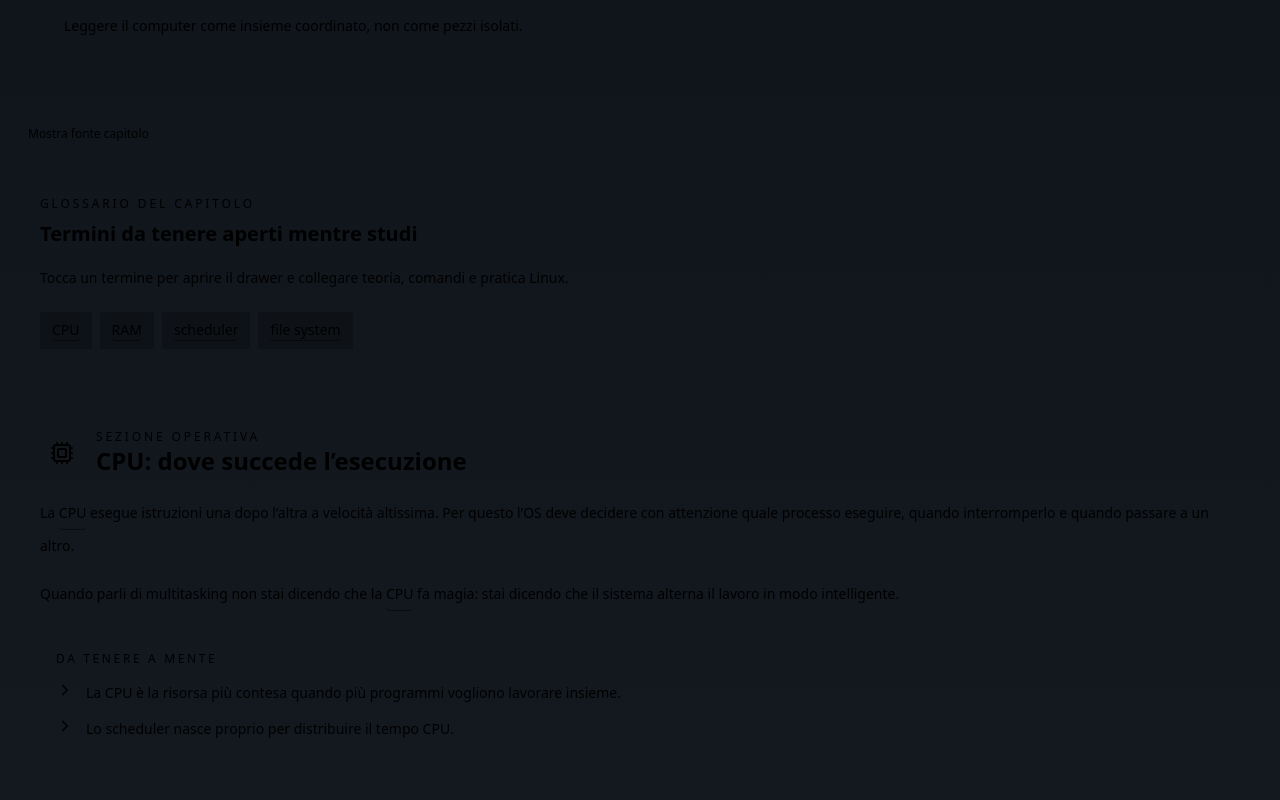
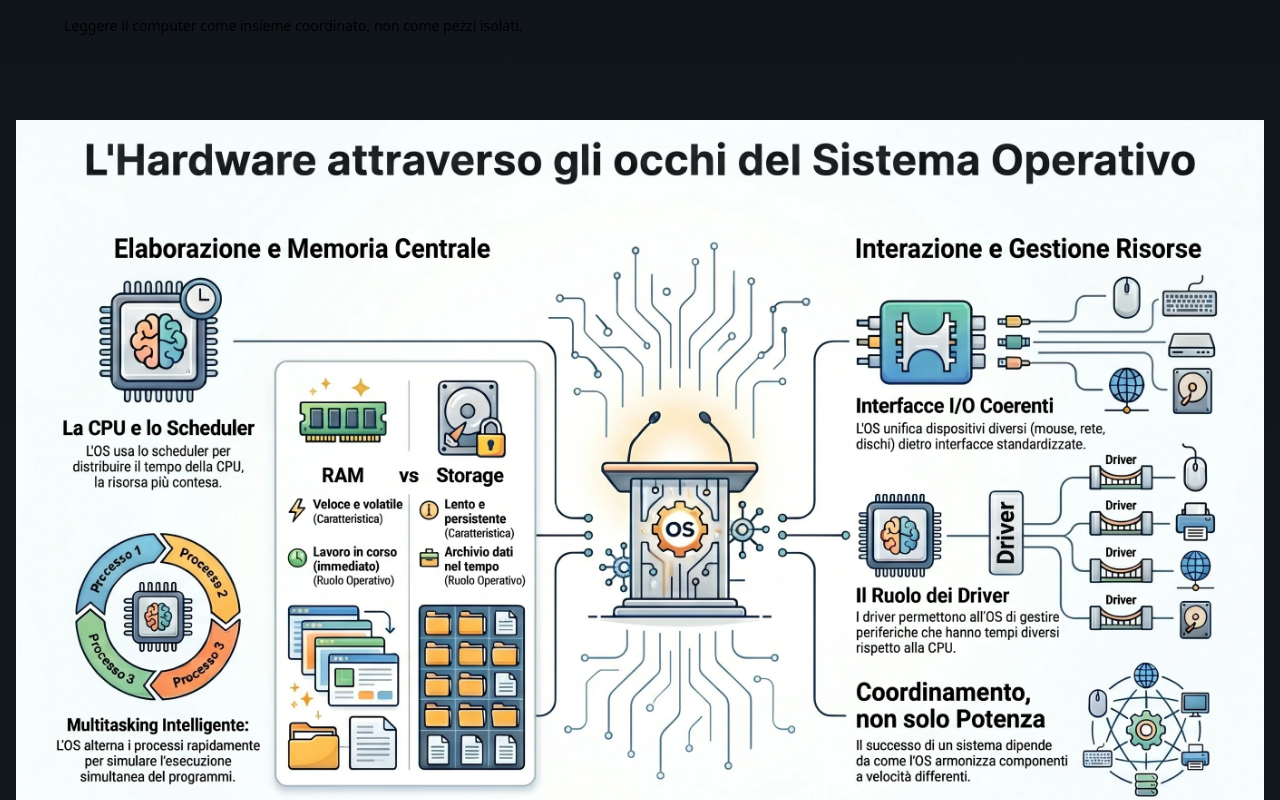
Before and after one commit to MT-Showcases/operating-systems-showcase, a Next.js app: page /chapters/hardware-cpu in a window 1280 px wide. Shown: the part 820-1620 px from the top of the page. Built offline with nearby package versions, Linux system fonts and the light colour scheme.

Commit message:
feat: add chapter 2 infographic (hardware-cpu) — WebP 297KB, media slot ready

```diff
--- a/data/chapters/index.ts
+++ b/data/chapters/index.ts
@@ -180,6 +180,15 @@ export const chapters: Chapter[] = [
       },
     ],
     glossary: ['cpu', 'ram', 'file-system', 'scheduler'],
+    media: [
+      {
+        type: 'infographic',
+        title: 'Infografica Capitolo 2',
+        description: 'Sintesi visiva: architettura del computer, CPU, RAM, storage e I/O.',
+        placeholderPath: 'media/ch02-hardware-cpu/infographic.webp',
+        notes: 'ready',
+      },
+    ],
   },
   {
     id: 3,
```
Also changed, not shown: public/media/ch02-hardware-cpu/infographic.webp (added).
